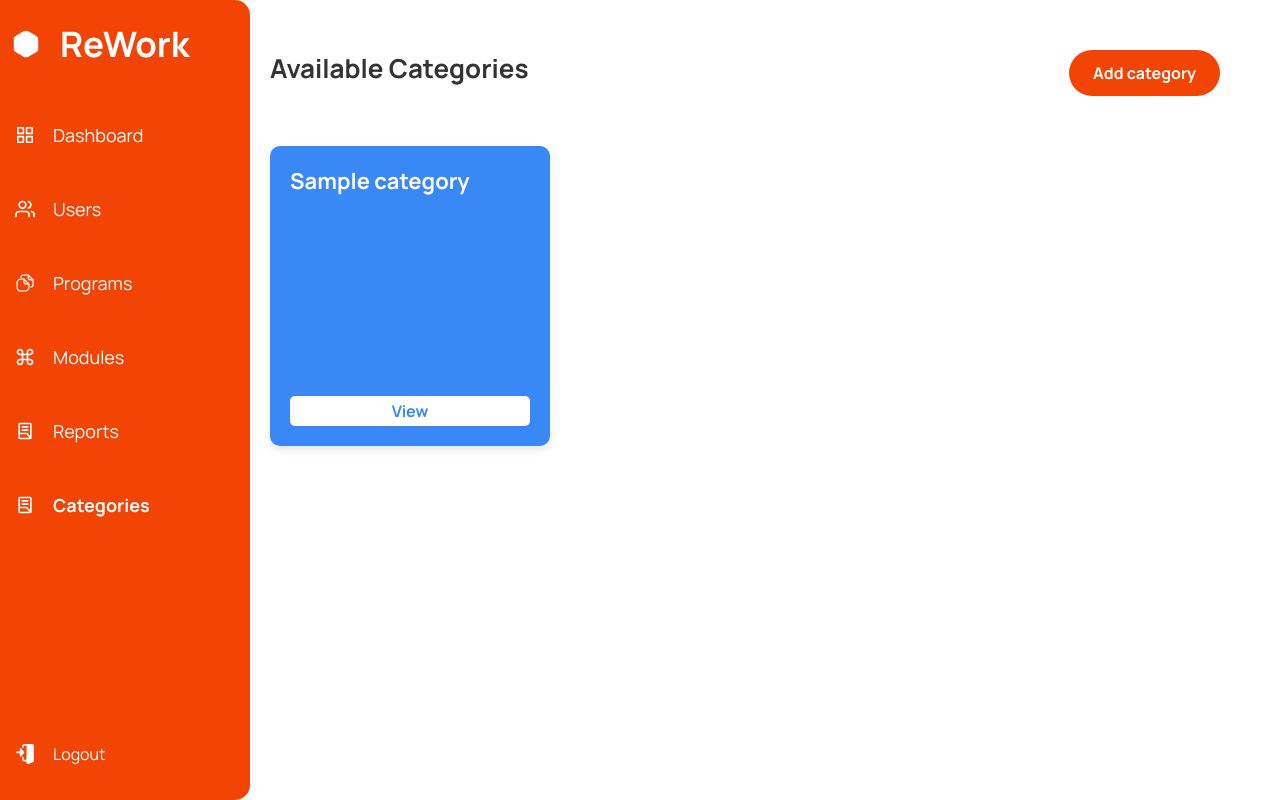
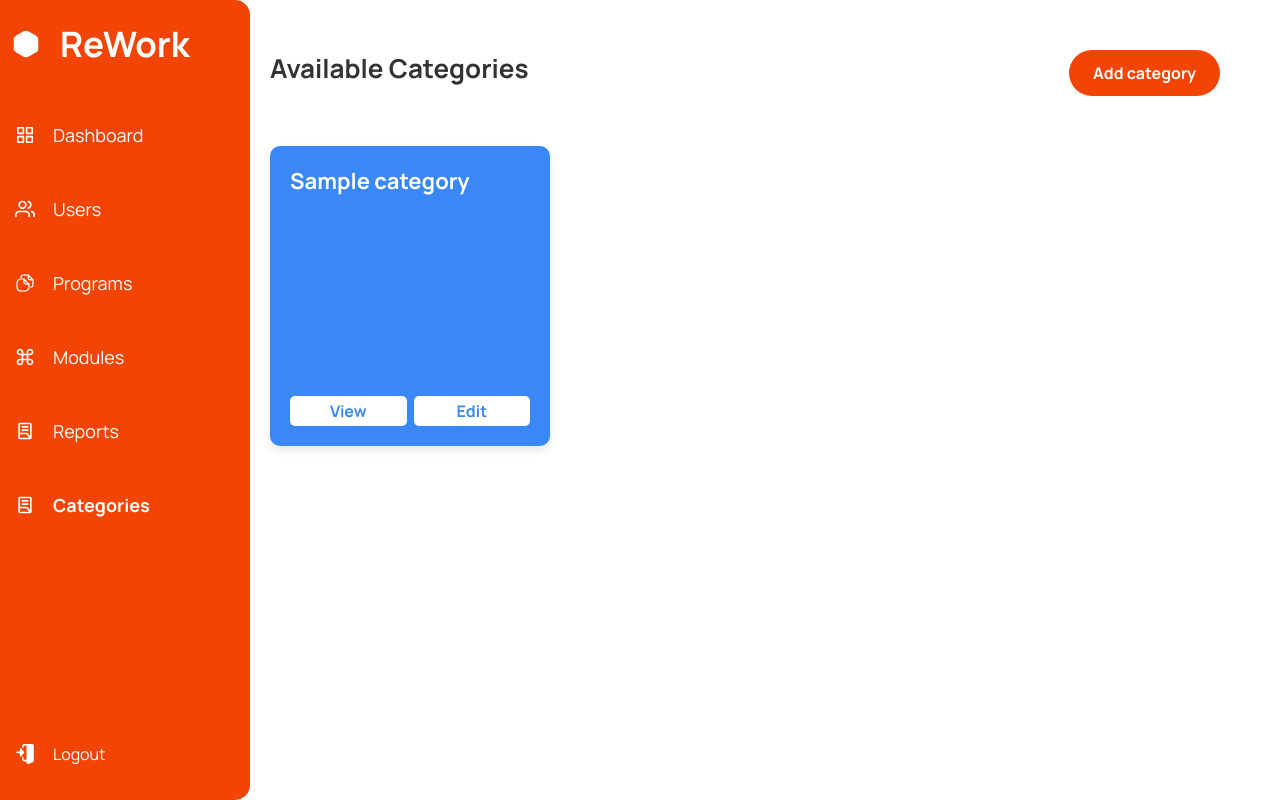
Before and after one commit to Aabumouti03/PixelPerfect, a Django app: page /category_list/ in a window 1280 px wide. Run offline with Django 5.2, Linux system fonts and the light colour scheme; a user stored in the database is signed in; tables that the repository leaves empty hold one stand-in row (values such as "Sample post").

Commit message:
add category edit button

```diff
--- a/client/templates/client/category_list.html
+++ b/client/templates/client/category_list.html
@@ -25,6 +25,7 @@
 
             <div class="buttons">
                 <a href="{% url 'category_detail' category.id %}" class="view-btn">View</a>
+                <a href="{% url 'edit_category' category.id %}" class="view-btn">Edit</a>
             </div>
         </div>
         {% empty %}
```
